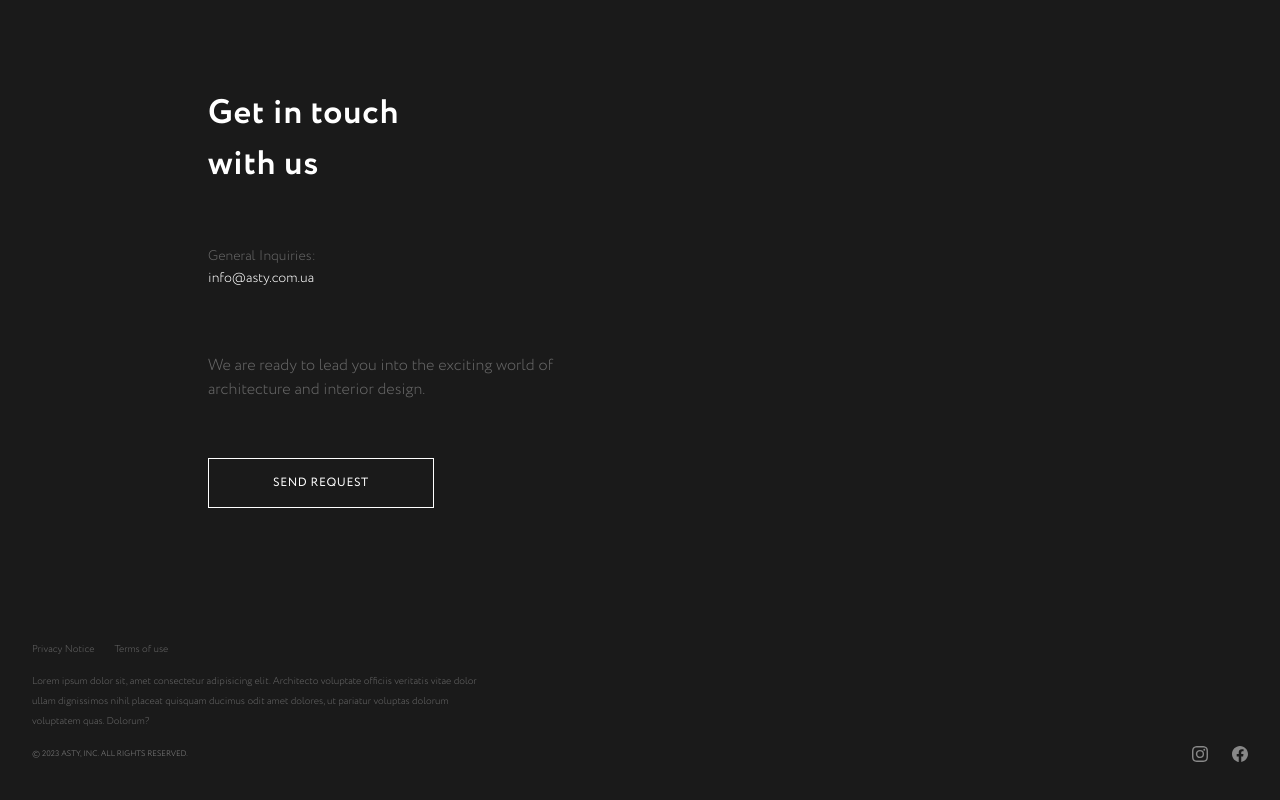
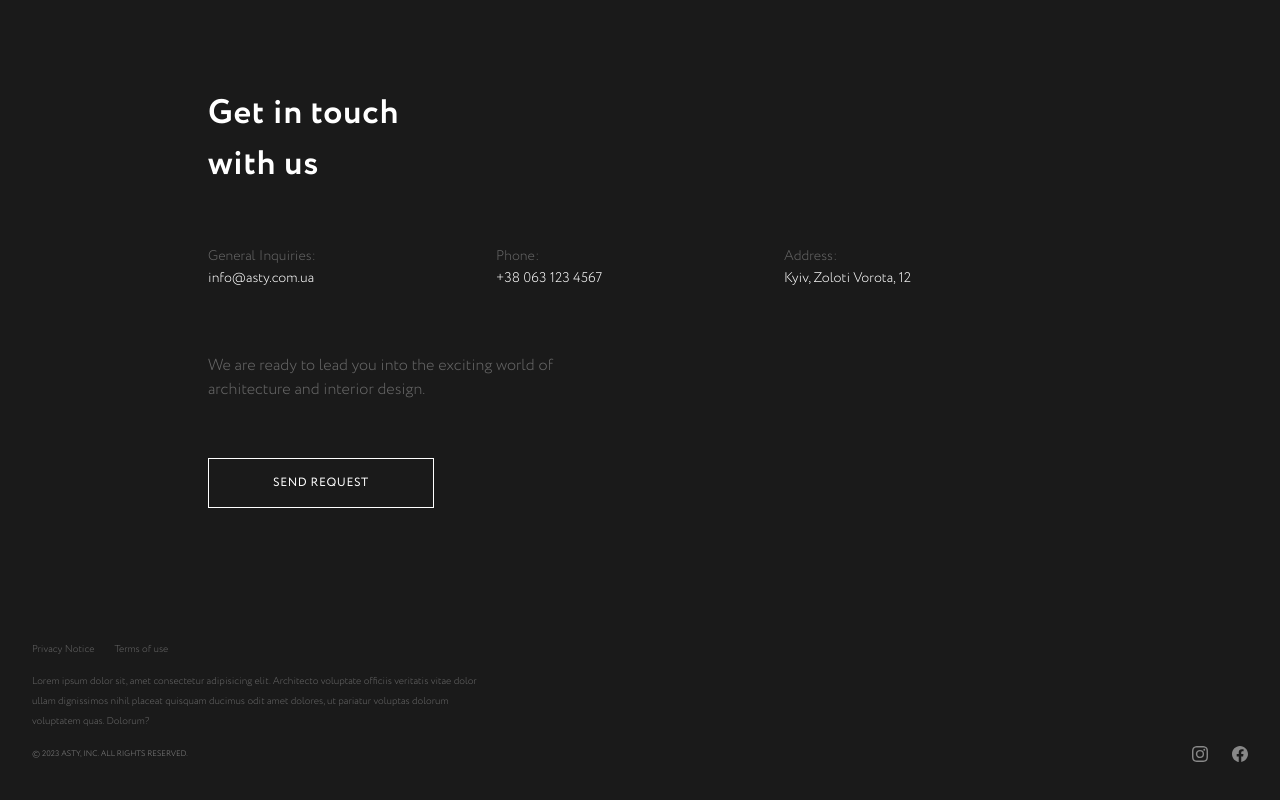
Before and after one commit to nikolaynizruhin/asty, a Next.js app: page / in a window 1280 px wide. Shown: the part 5439-6239 px from the top of the page. Built offline with nearby package versions, Linux system fonts and the light colour scheme.

Commit message:
Add contacts

```diff
--- a/app/components/contact.tsx
+++ b/app/components/contact.tsx
@@ -1,4 +1,25 @@
 import Button from "@/components/button";
+
+const contacts = [
+  {
+    index: 1,
+    name: 'General Inquiries',
+    href: '#',
+    text: 'info@asty.com.ua',
+  },
+  {
+    index: 2,
+    name: 'Phone',
+    href: '#',
+    text: '+38 063 123 4567',
+  },
+  {
+    index: 3,
+    name: 'Address',
+    href: '#',
+    text: 'Kyiv, Zoloti Vorota, 12',
+  }
+]
 
 export default function Contact() {
   return (
@@ -8,10 +29,16 @@ export default function Contact() {
           <h2 className="text-[26px] font-semibold text-white md:text-[34px] max-w-[250px] tracking-wide mb-12 xl:mb-14">
             Get in touch with us
           </h2>
-          <h4 className="text-[#666] font-light text-sm">General Inquiries:</h4>
-          <a href="#" className="text-white font-light text-sm">
-            info@asty.com.ua
-          </a>
+          <div className="flex justify-between">
+            {contacts.map(contact => (
+              <div key={contact.index} className="w-1/3">
+                <h4 className="text-[#666] font-light text-sm">{contact.name}:</h4>
+                <a href={contact.href} className="text-white font-light text-sm">
+                  {contact.text}
+                </a>
+              </div>
+            ))}
+          </div>
           <p className="text-[#666] font-light max-w-[350px] mt-11 xl:mt-16">
             We are ready to lead you into the exciting world of architecture and
             interior design.
```
